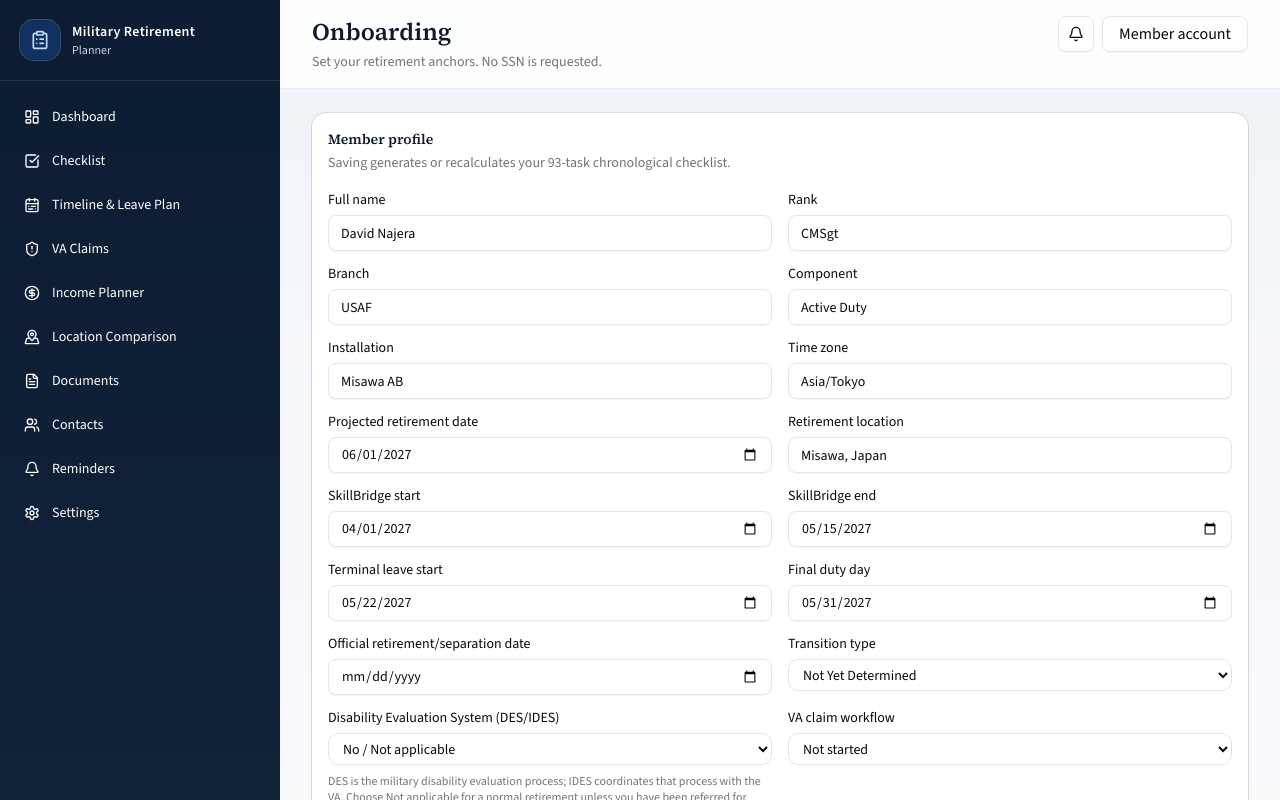
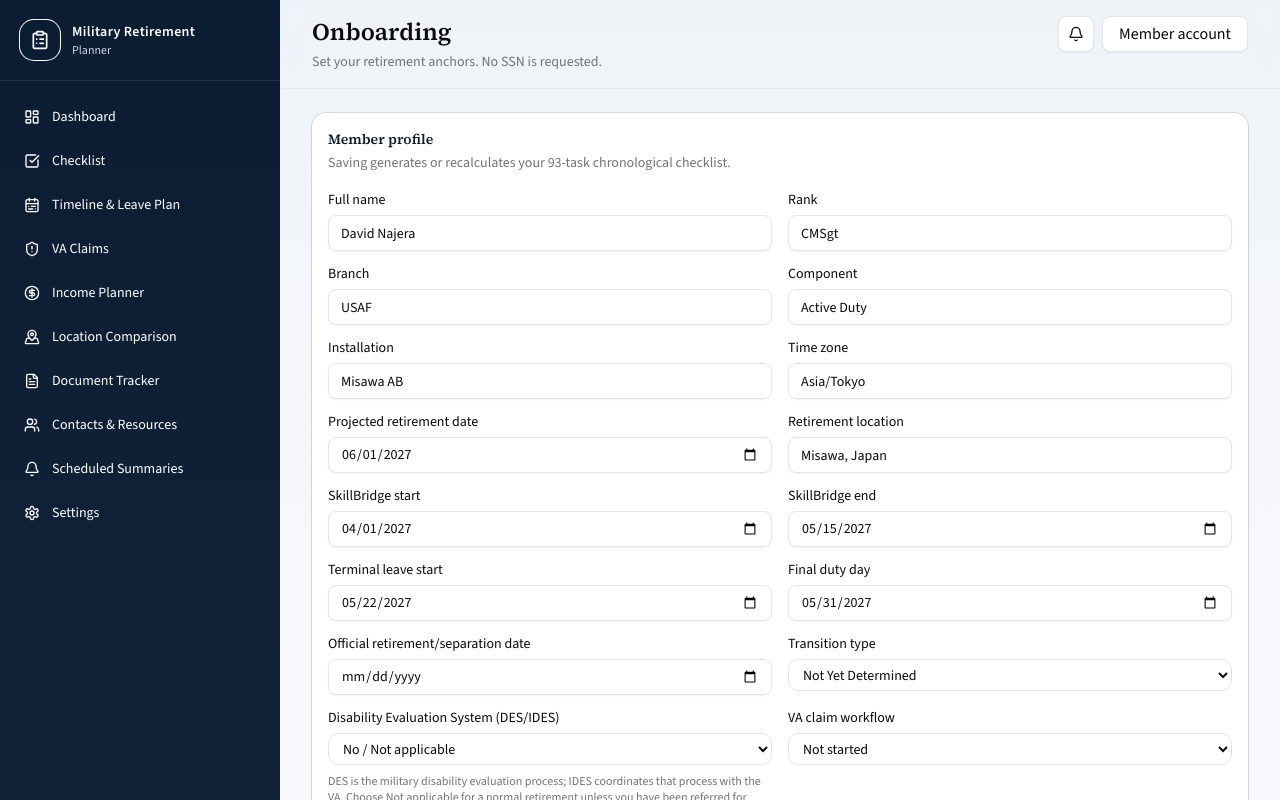
Before and after one commit to EverForgeInc/Retire, a Next.js app: page /onboarding in a window 1280 px wide. Shown: the top 800 px of the page. Built offline with nearby package versions, Linux system fonts and the light colour scheme.

Commit message:
Clarify navigation and member account controls

```diff
--- a/src/components/layout/AppShell.tsx
+++ b/src/components/layout/AppShell.tsx
@@ -36,9 +36,9 @@ const NAV = [
   { href: "/va", label: "VA Claims", icon: ShieldAlert },
   { href: "/income", label: "Income Planner", icon: CircleDollarSign },
   { href: "/locations", label: "Location Comparison", icon: MapPinned },
-  { href: "/documents", label: "Documents", icon: FileText },
-  { href: "/contacts", label: "Contacts", icon: Users },
-  { href: "/reminders", label: "Reminders", icon: Bell },
+  { href: "/documents", label: "Document Tracker", icon: FileText },
+  { href: "/contacts", label: "Contacts & Resources", icon: Users },
+  { href: "/reminders", label: "Scheduled Summaries", icon: Bell },
   { href: "/settings", label: "Settings", icon: Settings },
 ];
 
@@ -77,8 +77,8 @@ export function AppShell({
       >
         <div className="border-b border-white/10 px-5 py-5">
           <div className="flex items-center gap-3">
-            <div className="flex h-10 w-10 items-center justify-center rounded-xl bg-blue-500/20 ring-1 ring-blue-300/30">
-              <ClipboardList className="h-5 w-5 text-blue-200" aria-hidden="true" />
+            <div className="flex h-10 w-10 items-center justify-center rounded-xl bg-[color:var(--gold)]/15 ring-1 ring-[color:var(--gold)]/30">
+              <ClipboardList className="h-5 w-5 text-[color:var(--gold)]" aria-hidden="true" />
             </div>
             <div>
               <div className="text-sm font-semibold tracking-wide">Military Retirement</div>
@@ -97,7 +97,7 @@ export function AppShell({
                 href={item.href}
                 className={cn(
                   "flex items-center gap-3 rounded-xl px-3 py-2.5 text-sm transition",
-                  active ? "bg-blue-600 text-white shadow-lg shadow-blue-900/30" : "text-slate-200 hover:bg-white/5",
+                  active ? "bg-white/10 text-white ring-1 ring-white/10" : "text-slate-200 hover:bg-white/5",
                 )}
               >
                 <Icon className="h-4 w-4" aria-hidden="true" />
@@ -123,7 +123,7 @@ export function AppShell({
 
         <div className="space-y-1 border-t border-white/10 p-3">
           <Link
-            href="/settings"
+            href="/help"
             className={cn(
               buttonVariants({ variant: "ghost" }),
               "w-full justify-start text-slate-200 hover:bg-white/5 hover:text-white",
@@ -145,10 +145,10 @@ export function AppShell({
       </aside>
 
       <div className="min-w-0">
-        <header className="sticky top-0 z-20 border-b border-border/80 bg-white/85 px-4 py-4 backdrop-blur md:px-8">
+        <header className="sticky top-0 z-20 border-b border-border/80 bg-[color:var(--panel-strong)]/95 px-4 py-4 backdrop-blur md:px-8">
           <div className="flex items-start justify-between gap-4">
             <div>
-              <h1 className="font-[family-name:var(--font-source-serif)] text-2xl font-semibold text-slate-900">
+              <h1 className="font-[family-name:var(--font-source-serif)] text-2xl font-semibold text-foreground">
                 {title}
               </h1>
               {subtitle ? <p className="mt-1 text-sm text-muted-foreground">{subtitle}</p> : null}
@@ -156,7 +156,7 @@ export function AppShell({
             <div className="flex items-center gap-2">
               <Link
                 href="/reminders"
-                aria-label="Reminders"
+                aria-label="Scheduled summaries"
                 className={buttonVariants({ variant: "outline", size: "icon" })}
               >
                 <Bell className="h-4 w-4" />
@@ -168,8 +168,8 @@ export function AppShell({
                 <DropdownMenuContent align="end" className="min-w-44">
                   <DropdownMenuItem onClick={() => router.push("/settings")}>Settings</DropdownMenuItem>
                   <DropdownMenuItem onClick={() => router.push("/onboarding")}>Update profile</DropdownMenuItem>
+                  <DropdownMenuItem onClick={() => router.push("/help")}>Help & Resources</DropdownMenuItem>
                   <DropdownMenuItem onClick={() => router.push("/audit")}>Audit history</DropdownMenuItem>
-                  <DropdownMenuItem onClick={() => router.push("/admin")}>Admin tools</DropdownMenuItem>
                   <DropdownMenuSeparator />
                   <DropdownMenuItem onClick={logout}>Sign out</DropdownMenuItem>
                 </DropdownMenuContent>
@@ -195,7 +195,7 @@ export function AppShell({
               href={item.href}
               className={cn(
                 "flex min-h-12 flex-col items-center justify-center gap-1 rounded-xl text-[11px]",
-                active ? "text-blue-600" : "text-slate-500",
+                active ? "text-[color:var(--gold)]" : "text-slate-500",
               )}
             >
               <Icon className="h-5 w-5" aria-hidden="true" />
```
